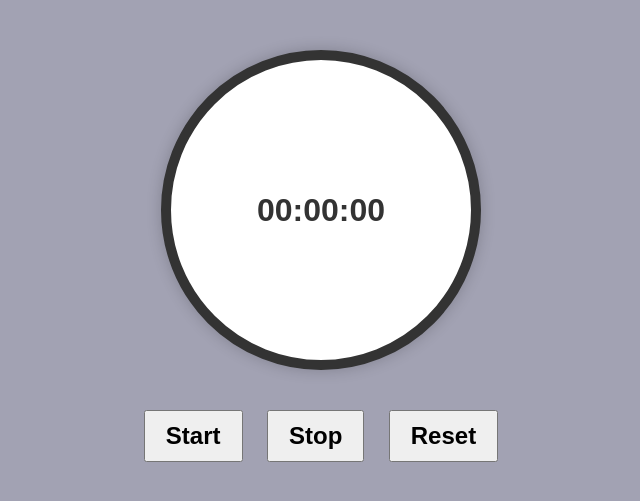
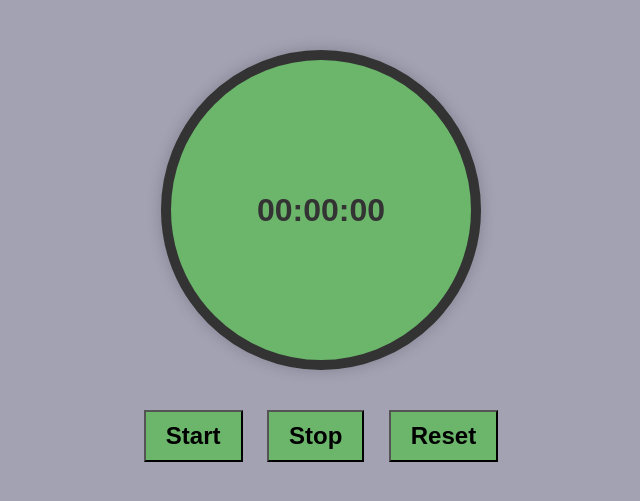
Before and after one commit to pchatman/stopwatch_flask, a Flask app: page / in a window 1280 px wide. Shown: the top 501 px of the page, without its empty margins (319-959 px from the left). Run offline with Flask 3, Linux system fonts and the light colour scheme.

Commit message:
feat: "Change clock border color. Change button background-color to (#6bb66b)

```diff
--- a/static/style.css
+++ b/static/style.css
@@ -16,7 +16,7 @@
      display: flex;
      align-items: center;
      justify-content: center;
-     background-color: #fff;
+     background-color: #6bb66b;
      box-shadow: 0 0 15px rgba(0, 0, 0, 0.2);
  }
 
@@ -37,4 +37,5 @@
      font-weight: bold;
      padding: 10px 20px;
      margin: 10px;
+     background-color: #6bb66b;
  }
```
